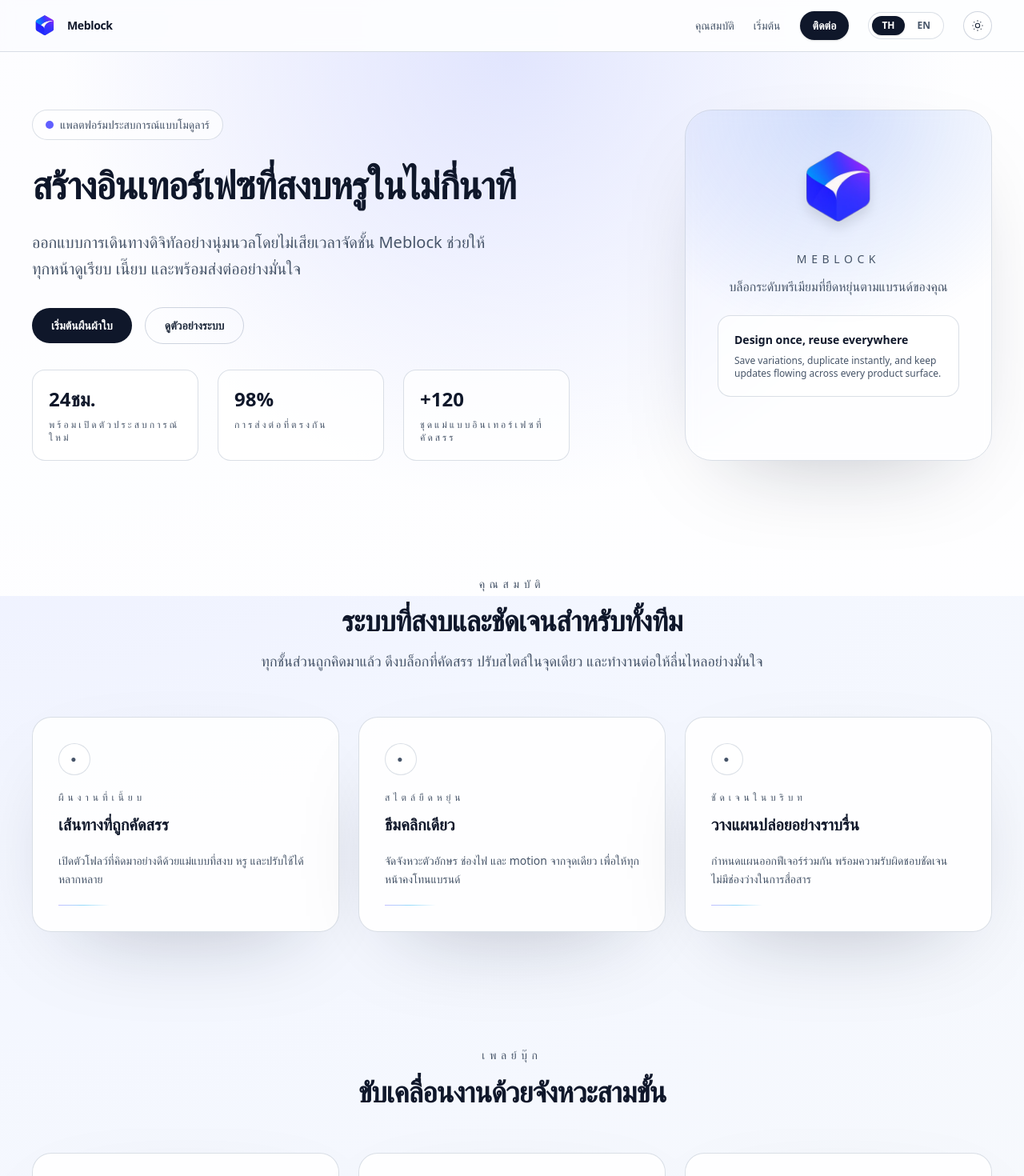
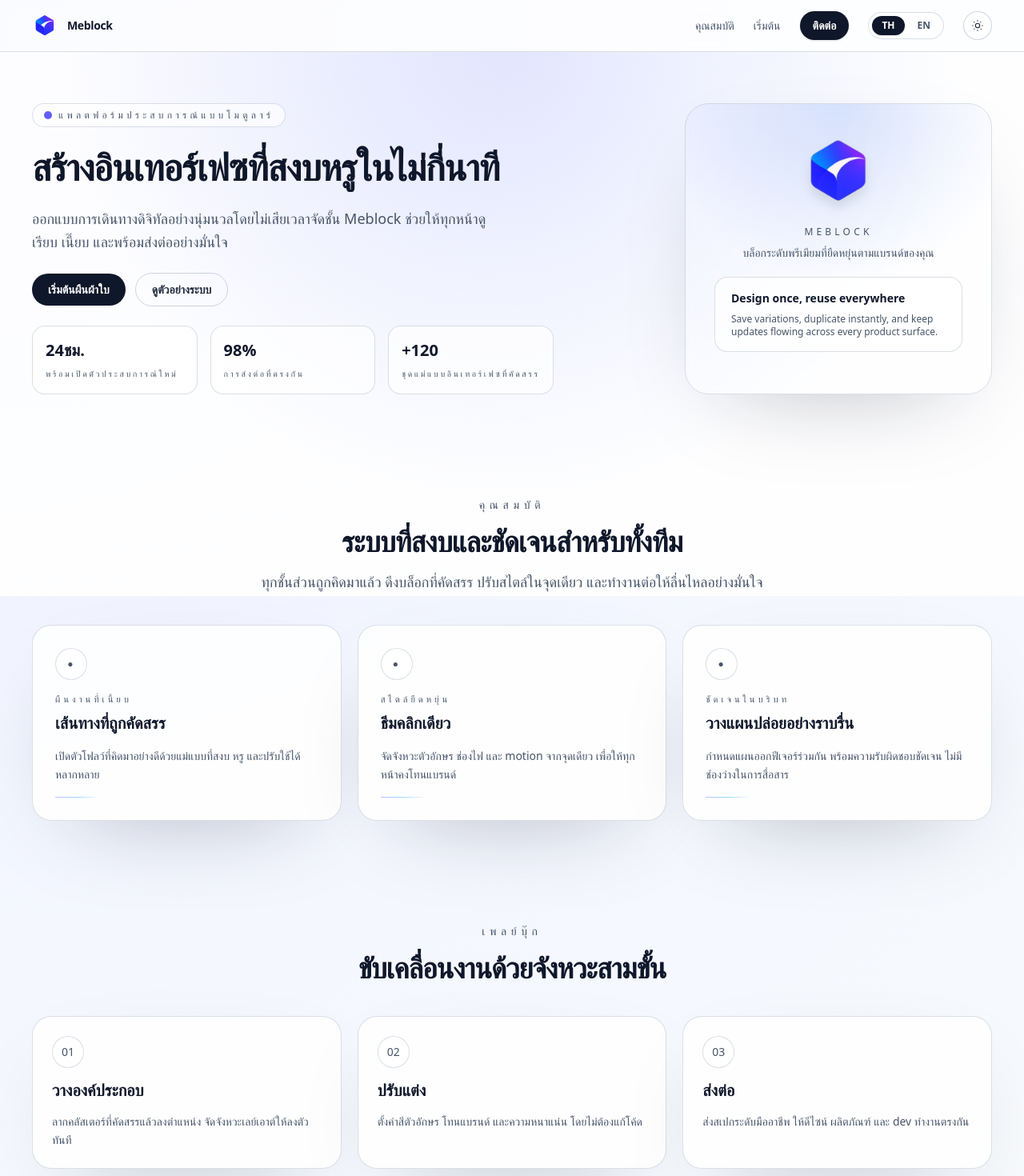
Before and after one commit to Karbys/MEBLOCK, a Next.js app in the folder app/: page / in a window 1280 px wide. Shown: the top 1470 px of the page at 80% size. Built offline with nearby package versions, Linux system fonts and the light colour scheme.

Commit message:
fix: redesign

```diff
--- a/app/components/landing/CallToAction.tsx
+++ b/app/components/landing/CallToAction.tsx
@@ -12,17 +12,17 @@
   return (
     <PageSection
       id="discover"
-      className="items-center justify-between gap-10 rounded-[40px] border border-strong gradient-cta text-cta-primary shadow-elevated transition-colors duration-500 lg:flex-row"
+      className="items-center justify-between gap-8 rounded-[32px] border border-strong gradient-cta text-cta-primary shadow-elevated transition-colors duration-500 lg:flex-row"
     >
-      <div className="max-w-xl space-y-5">
+      <div className="max-w-xl space-y-4">
         <p className="text-sm font-medium uppercase tracking-[0.4em] text-cta-muted">{t.cta.eyebrow}</p>
         <h2 className="text-3xl font-semibold tracking-[-0.02em] sm:text-4xl">{t.cta.title}</h2>
         <p className="text-base text-cta-muted sm:text-lg">{t.cta.description}</p>
       </div>
-      <div className="flex flex-col items-start gap-4 lg:items-end">
+      <div className="flex flex-col items-start gap-3 lg:items-end">
         <Link
           href="mailto:hello@meblock.co"
-          className="btn-contrast inline-flex items-center justify-center rounded-full px-8 py-3 text-sm font-semibold shadow-card transition hover:translate-y-[1px]"
+          className="btn-contrast inline-flex items-center justify-center rounded-full px-7 py-2.5 text-sm font-semibold shadow-card transition hover:translate-y-[1px]"
         >
           {t.cta.primaryCta}
         </Link>
--- a/app/components/landing/Essentials.tsx
+++ b/app/components/landing/Essentials.tsx
@@ -9,16 +9,16 @@
   const { t } = useI18n();
 
   return (
-    <PageSection id="playbook" className="gap-14 text-primary">
-      <div className="mx-auto max-w-2xl text-center">
+    <PageSection id="playbook" className="gap-10 text-primary">
+      <div className="mx-auto max-w-2xl text-center space-y-3">
         <p className="text-sm font-medium uppercase tracking-[0.4em] text-secondary">{t.essentials.eyebrow}</p>
         <h2 className="mt-4 text-3xl font-semibold tracking-tight sm:text-4xl">{t.essentials.title}</h2>
       </div>
-      <div className="grid gap-6 lg:grid-cols-3">
+      <div className="grid gap-5 lg:grid-cols-3">
         {t.essentials.items.map((item, index) => (
           <article
             key={item.title}
-            className="group flex h-full flex-col gap-4 rounded-3xl border border-subtle bg-surface-card p-7 text-left shadow-card transition hover:-translate-y-1 hover:border-strong"
+            className="group flex h-full flex-col gap-3.5 rounded-3xl border border-subtle bg-surface-card p-6 text-left shadow-card transition hover:-translate-y-1 hover:border-strong"
           >
             <span className="inline-flex h-10 w-10 items-center justify-center rounded-full border border-subtle bg-surface-pill text-sm font-medium text-secondary">
               {(index + 1).toString().padStart(2, '0')}
--- a/app/components/landing/FeatureHighlights.tsx
+++ b/app/components/landing/FeatureHighlights.tsx
@@ -9,29 +9,29 @@
   const { t } = useI18n();
 
   return (
-    <PageSection id="features" className="gap-14 text-primary">
-      <div className="mx-auto max-w-3xl text-center">
+    <PageSection id="features" className="gap-10 text-primary">
+      <div className="mx-auto max-w-3xl text-center space-y-3">
         <p className="text-sm font-medium uppercase tracking-[0.4em] text-secondary">{t.features.eyebrow}</p>
         <h2 className="mt-4 text-3xl font-semibold tracking-tight text-primary sm:text-4xl">
           {t.features.title}
         </h2>
         <p className="mt-4 text-base text-secondary sm:text-lg">{t.features.description}</p>
       </div>
-      <div className="grid gap-6 md:grid-cols-3">
+      <div className="grid gap-5 md:grid-cols-3">
         {t.features.items.map((feature) => (
           <article
             key={feature.title}
-            className="group relative flex h-full flex-col gap-5 rounded-3xl border border-subtle bg-surface-card p-8 text-left shadow-card transition hover:-translate-y-1 hover:border-strong"
+            className="group relative flex h-full flex-col gap-4 rounded-3xl border border-subtle bg-surface-card p-7 text-left shadow-card transition hover:-translate-y-1 hover:border-strong"
           >
             <span className="inline-flex h-10 w-10 items-center justify-center rounded-full border border-subtle bg-surface-pill text-xs font-semibold uppercase tracking-[0.2em] text-secondary">
               ●
             </span>
             <div>
-              <p className="text-xs font-medium uppercase tracking-[0.4em] text-secondary">{feature.meta}</p>
-              <h3 className="mt-3 text-xl font-semibold text-primary">{feature.title}</h3>
+              <p className="text-[0.7rem] font-medium uppercase tracking-[0.35em] text-secondary">{feature.meta}</p>
+              <h3 className="mt-2 text-xl font-semibold text-primary">{feature.title}</h3>
             </div>
             <p className="text-sm leading-relaxed text-secondary">{feature.description}</p>
-            <div className="mt-auto h-[1px] w-16 bg-gradient-to-r from-indigo-500/40 via-sky-500/40 to-transparent transition group-hover:w-24" />
+            <div className="mt-auto h-[1px] w-14 bg-gradient-to-r from-indigo-500/40 via-sky-500/40 to-transparent transition group-hover:w-24" />
           </article>
         ))}
       </div>
--- a/app/components/landing/Hero.tsx
+++ b/app/components/landing/Hero.tsx
@@ -11,60 +11,60 @@
   const { t } = useI18n();
 
   return (
-    <PageSection className="items-center justify-between gap-16 text-primary transition-colors duration-500 lg:flex-row">
-      <div className="flex max-w-2xl flex-col gap-8">
-        <div className="inline-flex w-max items-center gap-2 rounded-full border border-subtle bg-surface-pill px-4 py-2 text-sm font-medium text-secondary">
+    <PageSection className="items-center justify-between gap-10 text-primary transition-colors duration-500 lg:flex-row">
+      <div className="flex max-w-2xl flex-col gap-6">
+        <div className="inline-flex w-max items-center gap-2 rounded-full border border-subtle bg-surface-pill px-3.5 py-1.5 text-xs font-medium uppercase tracking-[0.35em] text-secondary">
           <span className="h-2.5 w-2.5 rounded-full bg-indigo-500" aria-hidden />
           {t.hero.pill}
         </div>
-        <h1 className="text-balance text-4xl font-semibold tracking-tight text-primary sm:text-5xl">
+        <h1 className="text-balance text-4xl font-semibold tracking-tight text-primary sm:text-[2.9rem]">
           {t.hero.title}
         </h1>
-        <p className="max-w-xl text-lg leading-relaxed text-secondary sm:text-xl">
+        <p className="max-w-xl text-base leading-relaxed text-secondary sm:text-lg">
           {t.hero.description}
         </p>
-        <div className="flex flex-wrap items-center gap-4">
+        <div className="flex flex-wrap items-center gap-3">
           <Link
             href="#discover"
-            className="btn-primary inline-flex items-center justify-center rounded-full px-6 py-3 text-sm font-semibold shadow-elevated transition hover:translate-y-[1px]"
+            className="btn-primary inline-flex items-center justify-center rounded-full px-5 py-2.5 text-sm font-semibold shadow-elevated transition hover:translate-y-[1px]"
           >
             {t.hero.primaryCta}
           </Link>
           <Link
             href="#features"
-            className="btn-secondary inline-flex items-center justify-center rounded-full border px-6 py-3 text-sm font-semibold transition"
+            className="btn-secondary inline-flex items-center justify-center rounded-full border px-5 py-2.5 text-sm font-semibold transition"
           >
             {t.hero.secondaryCta}
           </Link>
         </div>
-        <dl className="grid gap-6 sm:grid-cols-3">
+        <dl className="grid gap-4 sm:grid-cols-3">
           {t.hero.metrics.map((metric) => (
-            <div key={metric.label} className="rounded-2xl border border-subtle bg-surface-muted p-5">
-              <dd className="text-2xl font-semibold text-primary">{metric.value}</dd>
-              <dt className="mt-2 text-xs font-medium uppercase tracking-[0.25em] text-secondary">
+            <div key={metric.label} className="rounded-2xl border border-subtle bg-surface-muted px-4 py-4">
+              <dd className="text-xl font-semibold text-primary">{metric.value}</dd>
+              <dt className="mt-2 text-[0.65rem] font-medium uppercase tracking-[0.25em] text-secondary">
                 {metric.label}
               </dt>
             </div>
           ))}
         </dl>
       </div>
-      <div className="relative mx-auto flex max-w-sm flex-col items-center gap-6 self-stretch overflow-hidden rounded-[34px] border border-subtle bg-surface-card/70 p-10 shadow-card backdrop-blur lg:mx-0">
-        <div className="pointer-events-none absolute inset-0 bg-[radial-gradient(circle_at_top,_rgba(37,99,235,0.18),_transparent_60%)]" aria-hidden />
-        <div className="relative flex h-28 w-28 items-center justify-center">
+      <div className="relative mx-auto flex max-w-sm flex-col items-center gap-5 self-stretch overflow-hidden rounded-[30px] border border-subtle bg-surface-card/70 px-9 py-9 shadow-card backdrop-blur lg:mx-0">
+        <div className="pointer-events-none absolute inset-0 bg-[radial-gradient(circle_at_top,_rgba(37,99,235,0.16),_transparent_55%)]" aria-hidden />
+        <div className="relative flex h-24 w-24 items-center justify-center">
           <Image
             src="/logo/Meblock_Logo.png"
             alt={`${t.hero.logoTag} logo`}
             fill
-            sizes="112px"
+            sizes="96px"
             priority
             className="object-contain drop-shadow-xl"
           />
         </div>
         <div className="relative text-center">
-          <p className="text-sm font-medium uppercase tracking-[0.4em] text-secondary">{t.hero.logoTag}</p>
-          <p className="mt-3 text-base text-secondary">{t.hero.logoDescription}</p>
+          <p className="text-xs font-medium uppercase tracking-[0.35em] text-secondary">{t.hero.logoTag}</p>
+          <p className="mt-2 text-sm text-secondary">{t.hero.logoDescription}</p>
         </div>
-        <div className="relative w-full rounded-2xl border border-subtle bg-surface-muted p-5 text-left">
+        <div className="relative w-full rounded-2xl border border-subtle bg-surface-muted px-5 py-4 text-left">
           <p className="text-sm font-semibold text-primary">Design once, reuse everywhere</p>
           <p className="mt-2 text-xs text-secondary">
             Save variations, duplicate instantly, and keep updates flowing across every product surface.
--- a/app/components/layout/PageSection.tsx
+++ b/app/components/layout/PageSection.tsx
@@ -7,7 +7,7 @@
 };
 
 const baseClassName =
-  'relative mx-auto flex w-full flex-col gap-6 px-6 py-12 transition-colors duration-500 sm:px-10 sm:py-18';
+  'relative mx-auto flex w-full flex-col gap-6 px-6 py-12 transition-colors duration-500 sm:px-10 sm:py-16';
 
 const PageSection: React.FC<PageSectionProps> = ({ id, className = '', children }) => {
   return (
```
